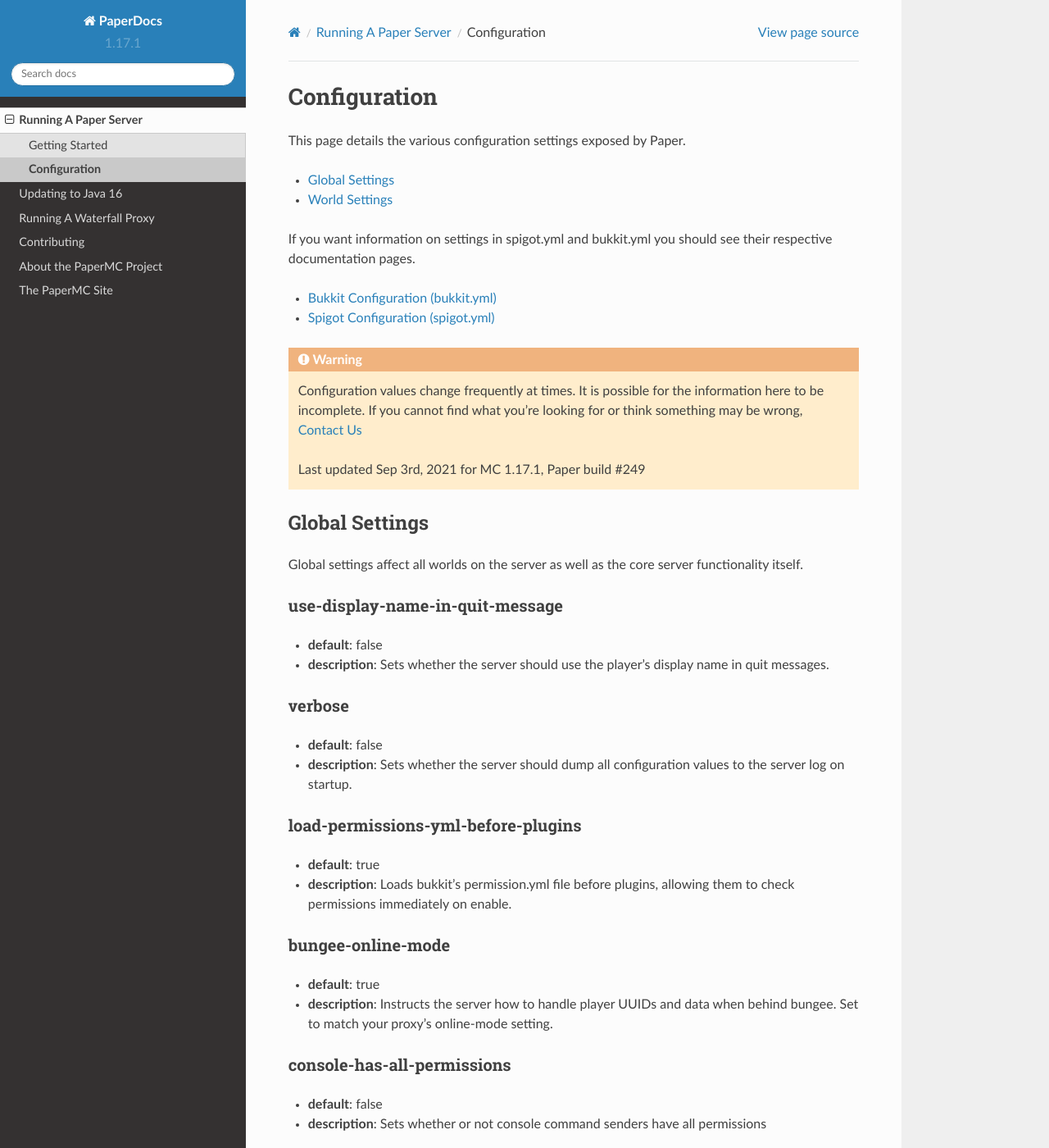
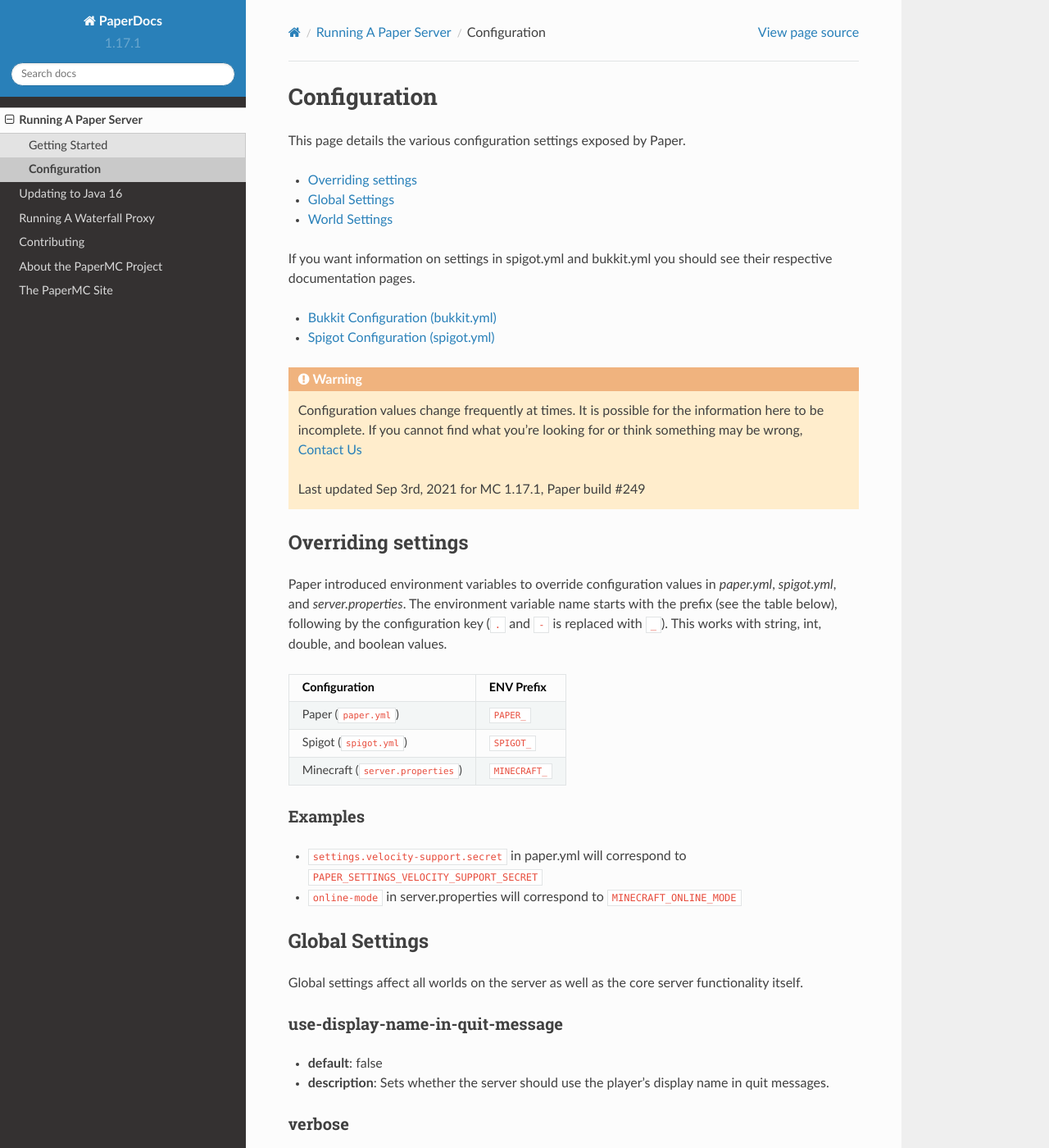
Before and after one commit to PaperMC/PaperDocs, a Sphinx documentation site: the page built from source/server/configuration.rst, in a window 1280 px wide and 1400 px high. Shown: the whole window at 82% size. Built offline with Sphinx 7.4.7 and the Read the Docs theme 2.0.0, drawn with Linux system fonts in a browser that asks for light colours.

Commit message:
Document overridable config environment variables
This documents changes in the following PR:
https://github.com/PaperMC/Paper/pull/6710.

```diff
--- a/source/server/configuration.rst
+++ b/source/server/configuration.rst
@@ -21,6 +21,28 @@
     or think something may be wrong, :doc:`../about/contact`
 
     Last updated Sep 3rd, 2021 for MC 1.17.1, Paper build #249
+
+Overriding settings
+===================
+
+Paper introduced environment variables to override configuration values in `paper.yml`, `spigot.yml`, and `server.properties`.
+The environment variable name starts with the prefix (see the table below), following by the configuration key (``.`` and ``-`` is replaced with ``_``).
+This works with string, int, double, and boolean values.
+
++-----------------------------------+--------------------------+
+| Configuration                     | ENV Prefix               |
++===================================+==========================+
+| Paper (``paper.yml``)             | ``PAPER_``               |
++-----------------------------------+--------------------------+
+| Spigot (``spigot.yml``)           | ``SPIGOT_``              |
++-----------------------------------+--------------------------+
+| Minecraft (``server.properties``) | ``MINECRAFT_``           |
++-----------------------------------+--------------------------+
+
+Examples
+~~~~~~~~
+* ``settings.velocity-support.secret`` in paper.yml will correspond to ``PAPER_SETTINGS_VELOCITY_SUPPORT_SECRET``
+* ``online-mode`` in server.properties will correspond to ``MINECRAFT_ONLINE_MODE``
 
 Global Settings
 ===============
```
